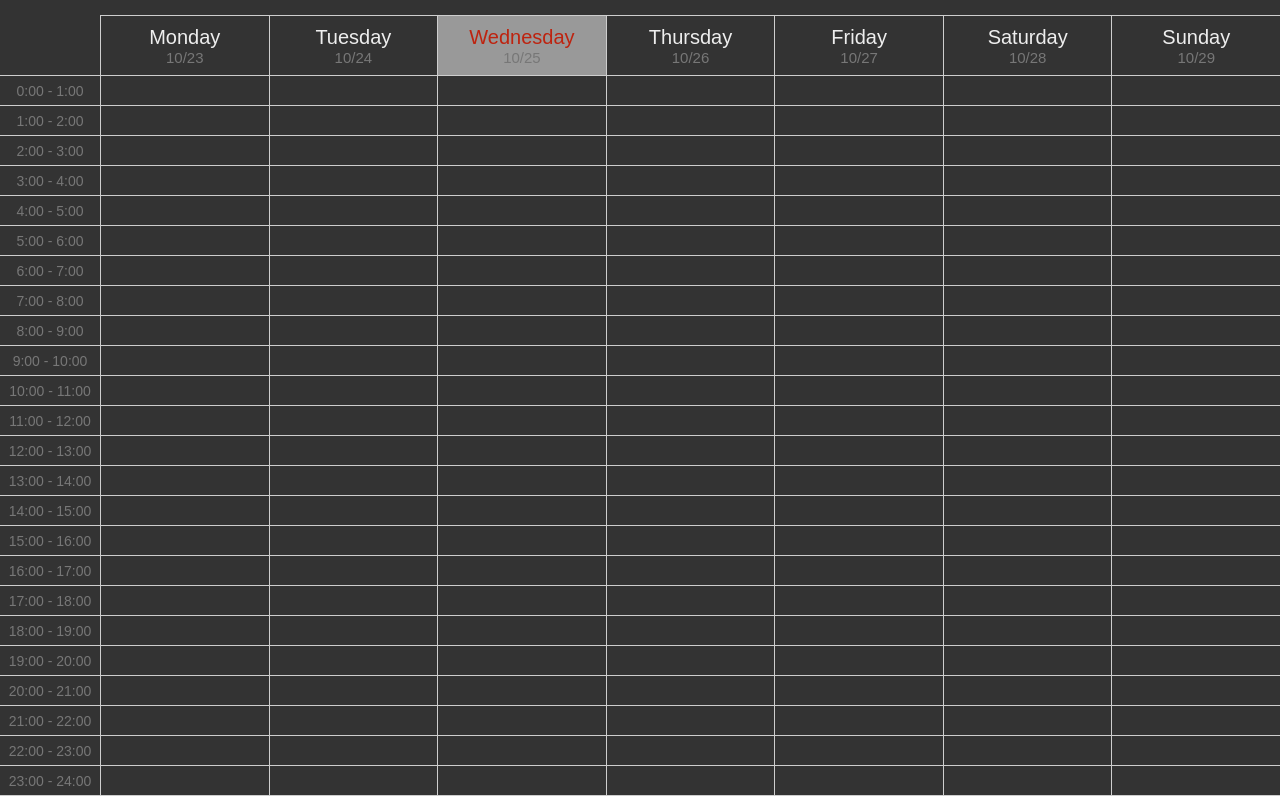
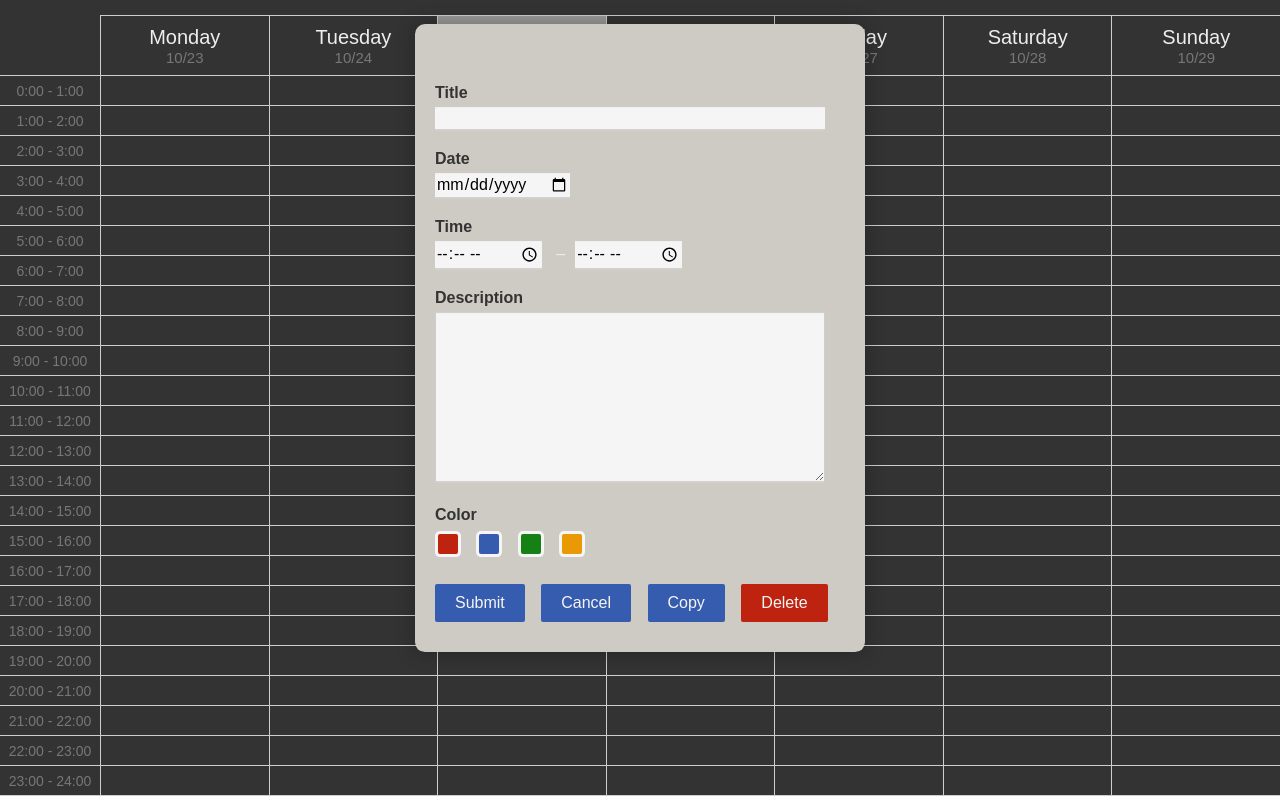
Before and after one commit to HossamOthman/JQuery_Calendar, a plain HTML site: page index.html in a window 1280 px wide. Shown: the part 62-858 px from the top of the page. Drawn offline with Linux system fonts and the light colour scheme.

Commit message:
Modal created

```diff
--- a/css/style.css
+++ b/css/style.css
@@ -128,7 +128,8 @@ textarea {
 
 .day.currentDay .columnHeader {
     background: var(--slot-hover-color);
-    color: var(--color-red)
+    color: var(--color-red);
+    font-weight: 600;
 }
 
 .dayDisplay {
@@ -189,18 +190,18 @@ textarea {
 /* event modal */
 
 #eventModal {
-    display: none;
-    background-color: white;
-    border-radius: 10px;
-    box-shadow: 0px 0px 20px var(--shadow-color);
+    display: block;
+    position: absolute;
     left: 50%;
     top: 50%;
-    transform: translate(-50%, -50%);
-    position: absolute;
-    z-index: 10;
     padding: 20px;
     width: 450px;
     min-width: 250px;
+    z-index: 10;
+    background-color: rgb(206, 202, 196);
+    border-radius: 10px;
+    box-shadow: 0px 0px 20px var(--shadow-color);
+    transform: translate(-50%, -50%);
 }
 
 #errors {
@@ -209,17 +210,20 @@ textarea {
 
 #modalTitle {
     margin-bottom: 20px;
+    color:#333
 }
 
 #eventModal label {
     font-weight: bold;
     display: inline-block;
     margin: 20px 10px 5px 0px;
+    color:#333
 }
 
 .shortInput {
     border-bottom: 1px solid var(--grid-color);
     padding: 2px 1px;
+    background-color: whitesmoke;
 }
 
 .shortInput:focus {
@@ -245,6 +249,7 @@ textarea {
     min-height: 40px;
     resize: vertical;
     padding: 4px;
+    background-color: whitesmoke;
 }
 
 #eventDescription:focus {
@@ -258,7 +263,7 @@ textarea {
 .button {
     padding: 10px 20px;
     background-color: var(--color-blue);
-    color: white;
+    color: whitesmoke;
     cursor: pointer;
     margin-right: 12px;
     border-radius: 2px;
@@ -286,8 +291,8 @@ textarea {
 .color {
     width: 20px !important;
     height: 20px !important;
-    border-radius: 50%;
-    border: 5px solid white;
+    border-radius: 5px;
+    border: 3px solid whitesmoke;
     box-sizing: content-box;
     cursor: pointer;
 }
@@ -295,7 +300,7 @@ textarea {
 .color.active,
 .color:focus,
 .color:hover {
-    border: 5px solid var(--grid-color);
+    border: 3px solid antiquewhite;
 }
 
 .color-red {
--- a/index.html
+++ b/index.html
@@ -44,5 +44,49 @@
         </section>
     </main>
 
+    <form id="eventModal">
+        <h2 id="modalTitle">
+        </h2>
+        <label class="descriptor" for="title">Title</label>
+        <div>
+            <input required type="text" id="eventTitle" name="title" class="shortInput"></input>
+        </div>
+        <label class="descriptor" for="date">Date</label>
+        <div>
+            <input required type="date" id="eventDate" name="date" class="shortInput"></input>
+        </div>
+        <label class="descriptor" for="time">Time</label>
+        <div>
+            <input required type="time" id="eventStart" name="time" class="shortInput"></input>
+            ‒<input required type="time" id="eventEnd" name="time" class="shortInput"></input>
+        </div>
+
+        <label for="description">
+            Description
+        </label>
+        <div>
+            <textarea id="eventDescription" name="description">
+            </textarea>
+        </div>
+        <label for="color">
+            Color
+        </label>
+        <div id="colors">
+            <input type="button" name="color" value="" class="color color-red" data-color = "red"></input>
+            <input type="button" name="color" value="" class="color color-blue" data-color = "blue"></input>
+            <input type="button" name="color" value="" class="color color-green" data-color = "green"></input>
+            <input type="button" name="color" value="" class="color color-orange" data-color = "orange"></input>
+        </div>
+        <div id="eventControls">
+            <input type="submit" value="Submit" class="button" id="submitButton">
+            <input type="button" value="Cancel" class="button" id="cancelButton">
+            <input type="button" value="Copy" class="button" id="copyButton">
+            <input type="button" value="Delete" class="button" id="deleteButton">
+        </div>
+
+        <div id="errors">
+        </div>
+
+    </form>
 </body>
 </html>
```
